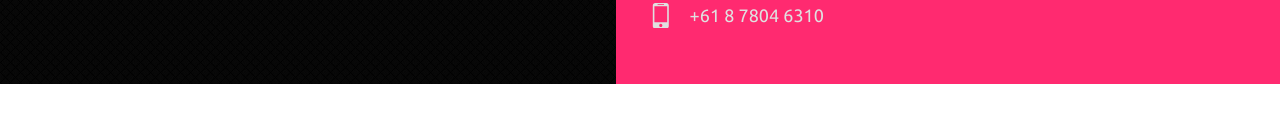
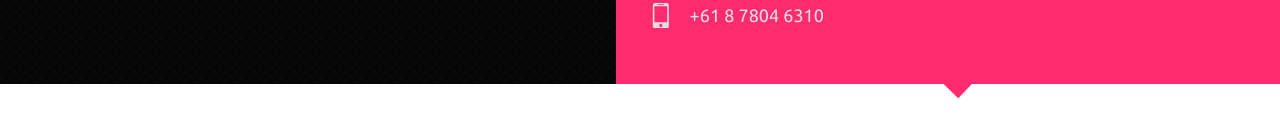
Before and after one commit to RoWaBo/rts-eksamen, a React (Create React App) app: page /contact in a window 1280 px wide. Shown: the part 548-684 px from the top of the page. Built offline with nearby package versions, Linux system fonts and the light colour scheme.

Commit message:
Added triangle to info section

```diff
--- a/src/pages/Contact.js
+++ b/src/pages/Contact.js
@@ -41,6 +41,7 @@ const Contact = () => {
 		flex: 1;
 	`
 	const sectionStyle = css`
+		position: relative;
 		flex: 1;
 		background: ${color.pink};
 		color: ${color.grey};
@@ -65,6 +66,16 @@ const Contact = () => {
 			min-width: 1.6rem;
 			min-height: 1.6rem;
 		}
+	`
+	const triangleStyle = css`
+		width: 20px;
+		height: 20px;
+		position: absolute;
+		bottom: -10px;
+		left: 50%;
+		transform: translate(-50%);
+		background: ${color.pink};
+		transform: rotate(134deg);
 	`
 	return (
 		<>
@@ -93,6 +104,7 @@ const Contact = () => {
 							<p>www.Hsoft.com</p>
 						</div>
 					</div>
+					<div css={triangleStyle} />
 				</section>
 			</div>
 		</>
```
